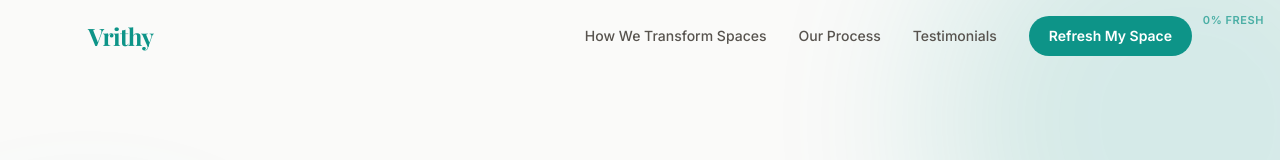
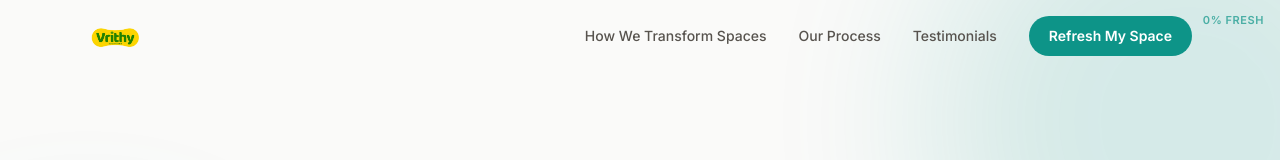
Before and after one commit to Bharath-OS/vrithy_solutions, a Next.js app: page / in a window 1280 px wide. Shown: the top 160 px of the page. Built offline with nearby package versions, Linux system fonts and the light colour scheme; a web font is replaced by a local one.

Commit message:
feat: add transparent logo to navbar and footer

```diff
--- a/src/app/page.tsx
+++ b/src/app/page.tsx
@@ -1,5 +1,6 @@
 "use client";
 
+import Image from "next/image";
 import { useEffect, useState, useRef } from "react";
 
 const NAV_LINKS = [
@@ -155,8 +156,15 @@ function Navbar() {
       }`}
     >
       <nav className="mx-auto flex max-w-6xl items-center justify-between px-6 py-4">
-        <a href="#" className="font-display text-2xl font-bold tracking-tight text-fresh">
-          Vrithy
+        <a href="#" className="flex items-center">
+          <Image
+            src="/logo.png"
+            alt="Vrithy Solutions"
+            width={120}
+            height={36}
+            className="h-9 w-auto"
+            priority
+          />
         </a>
 
         <div className="hidden md:flex items-center gap-8">
@@ -489,8 +497,14 @@ function Footer() {
       <div className="mx-auto max-w-6xl">
         <div className="flex flex-col md:flex-row items-center justify-between gap-6">
           <div>
-            <a href="#" className="font-display text-xl font-bold text-white">
-              Vrithy
+            <a href="#" className="block">
+              <Image
+                src="/logo.png"
+                alt="Vrithy Solutions"
+                width={120}
+                height={36}
+                className="h-8 w-auto brightness-0 invert"
+              />
             </a>
             <p className="mt-1 text-sm text-stone-400">
               Premium home cleaning. Bangalore.
```
Also changed, not shown: public/logo.png (added).
